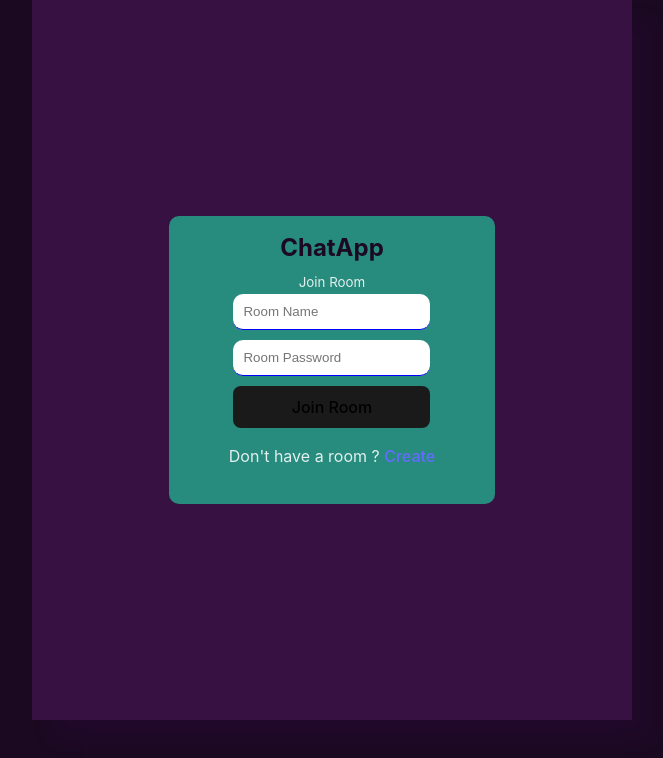
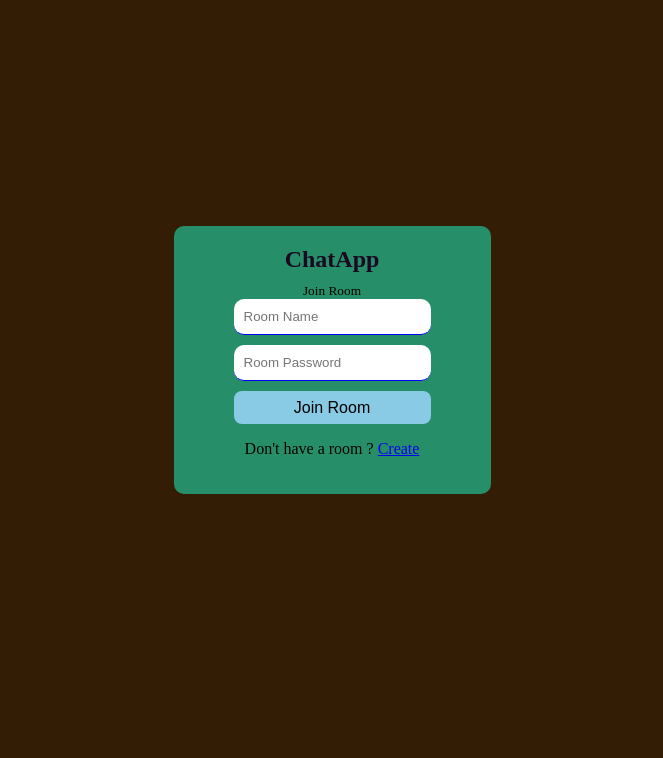
Before and after one commit to avinashid/ChatApp, a React (Vite) app: page /JoinRoom#/JoinRoom in a window 1280 px wide. Shown: the top 758 px of the page, without its empty margins (308-971 px from the left). Built offline with nearby package versions, Linux system fonts and the light colour scheme; no server answers.

Commit message:
change css

```diff
--- a/src/Style.scss
+++ b/src/Style.scss
@@ -1,16 +1,39 @@
 :root{
     --dark-color:#1b0921;
     --mid-dark:#361142;
-    --light-color:sky;
+    --light-color:rgb(137, 202, 228);
     --extra:rgba(33, 195, 152, 0.685);
 }
-
-@media only screen and (max-width: 767px) {
-    body {
-        margin: 0;
-         height:90vh;
-    }
+button{
+    border-radius: 8px;
+    border: 1px solid transparent;
+    padding: 0.4em 1em;
+    font-size: 1em;
+    font-weight: 500;
+    background-color:var(--light-color);
+    cursor: pointer;
+    transition: ease-out 0.1s;
 }
+button:hover{
+    box-shadow: 2px 2px 2px var(--light-color);
+    background-color: var(--dark-color);
+    transition: ease-in 0.1s;
+    color: var(--light-color);
+}
+body{
+    display: flex;
+    justify-content: center;
+    width:100vw;
+    min-height: 100vh;
+    max-width: 600px;
+    margin:auto;
+    background-color: rgb(52, 29, 5);
+}
+// @media only screen and (max-width: 767px) {
+//     body {
+//         margin: 0;
+//     }
+// }
 .formContainer{
     vertical-align: center;
     display: flex;
@@ -75,27 +98,31 @@
 
     }
 }
-
 .homePage{
+    width: 100vw;
+    min-width: 300px;
+    max-width: 600px;
     display: flex;
-    height:calc(100vh - 50px);
+    height: 100vh;
     border-radius: 20px;
     flex-direction: column;
-    overflow: hidden;
-    justify-content: space-between;
-    // padding:10px;
+
     .navbar{
+        background: rgb(27,9,33);
+background: linear-gradient(45deg, rgba(27,9,33,1) 11%, rgba(54,17,66,1)) ;
         display:flex;
         flex-direction: row;
-        background:var(--mid-dark);
-        margin:0px;
-        height:30px;
+        height:20px;
         padding: 10px;
         align-items: center;
+        border-bottom: 1px solid white;
         justify-content: space-between;
         .roomName{
+
+            background-color:rgb(131,58,180);
+            background-color: linear-gradient(90deg, rgba(131,58,180,1) 0%, rgba(253,29,29,1) 50%, rgba(252,176,69,1) 100%);
+            text-transform: capitalize;
             font-weight: 800;
-            font-family:Verdana, Geneva, Tahoma, sans-serif;
         }
     }
     .chatInput{
@@ -131,7 +158,8 @@
         gap:5px;
         padding:10px;
         height:calc(100%);
-        background-color: aqua;
+        background: rgb(238,174,202);
+background: linear-gradient(90deg, rgba(238,174,202,1) 0%, rgba(148,187,233,1) 100%);
         audio{
             height:30px;
          }
--- a/src/main.jsx
+++ b/src/main.jsx
@@ -2,7 +2,7 @@ import React from 'react'
 import ReactDOM from 'react-dom/client'
 import App from './App'
 import { AuthContextProvider } from './context/AuthContext'
-import './index.css'
+
 
 ReactDOM.createRoot(document.getElementById('root')).render(
     <AuthContextProvider>
--- a/src/pages/HomePage.jsx
+++ b/src/pages/HomePage.jsx
@@ -7,9 +7,9 @@ import ChatInput from "../components/ChatInput";
 import { AuthContext } from "../context/AuthContext";
 import { useNavigate } from "react-router-dom";
 const HomePage = () => {
-  const {user} = useContext(AuthContext);
+  const { user } = useContext(AuthContext);
   const navigate = useNavigate();
-  if(!user) navigate("/EnterName")
+  if (!user) navigate("/EnterName");
   return (
     <div className="homePage">
       <Navbar />
```
Also changed, not shown: 4 other files (tests, documents, lock files or other folders).
